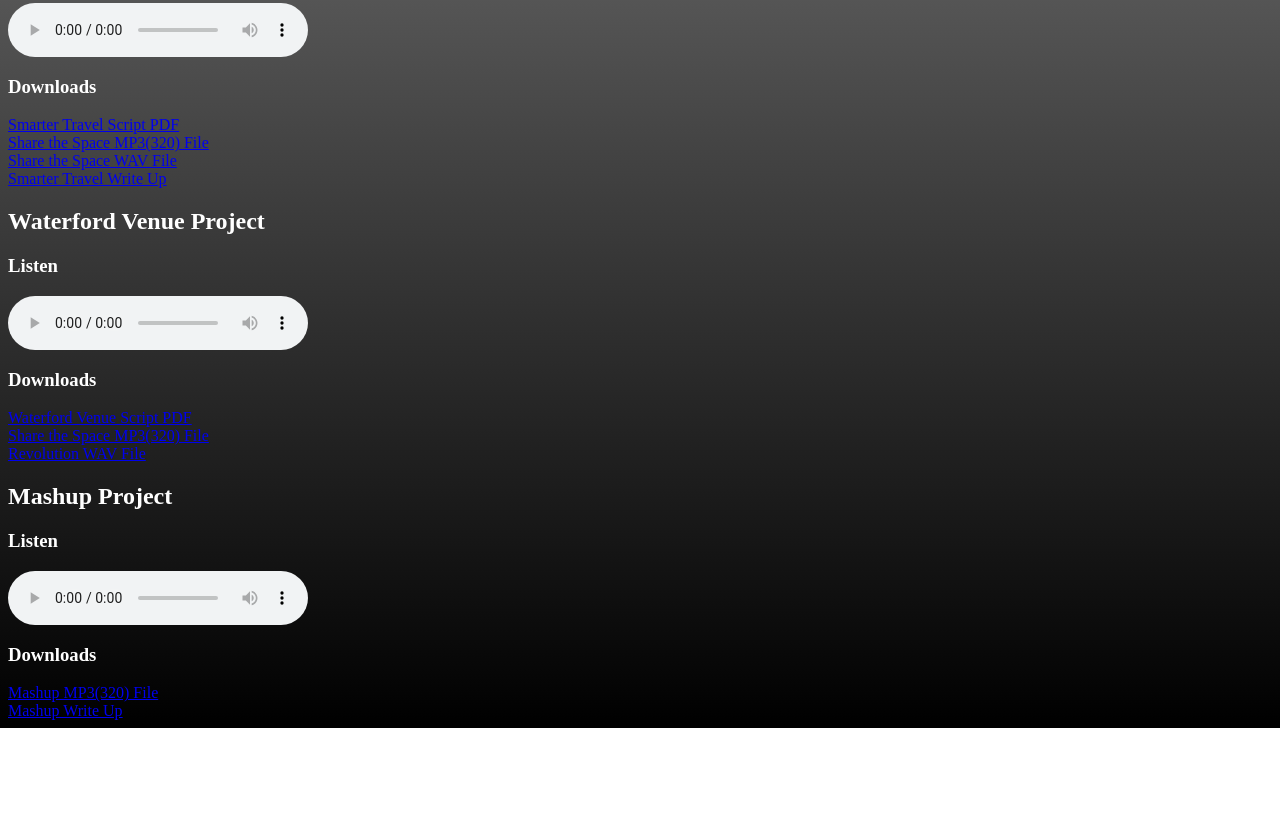
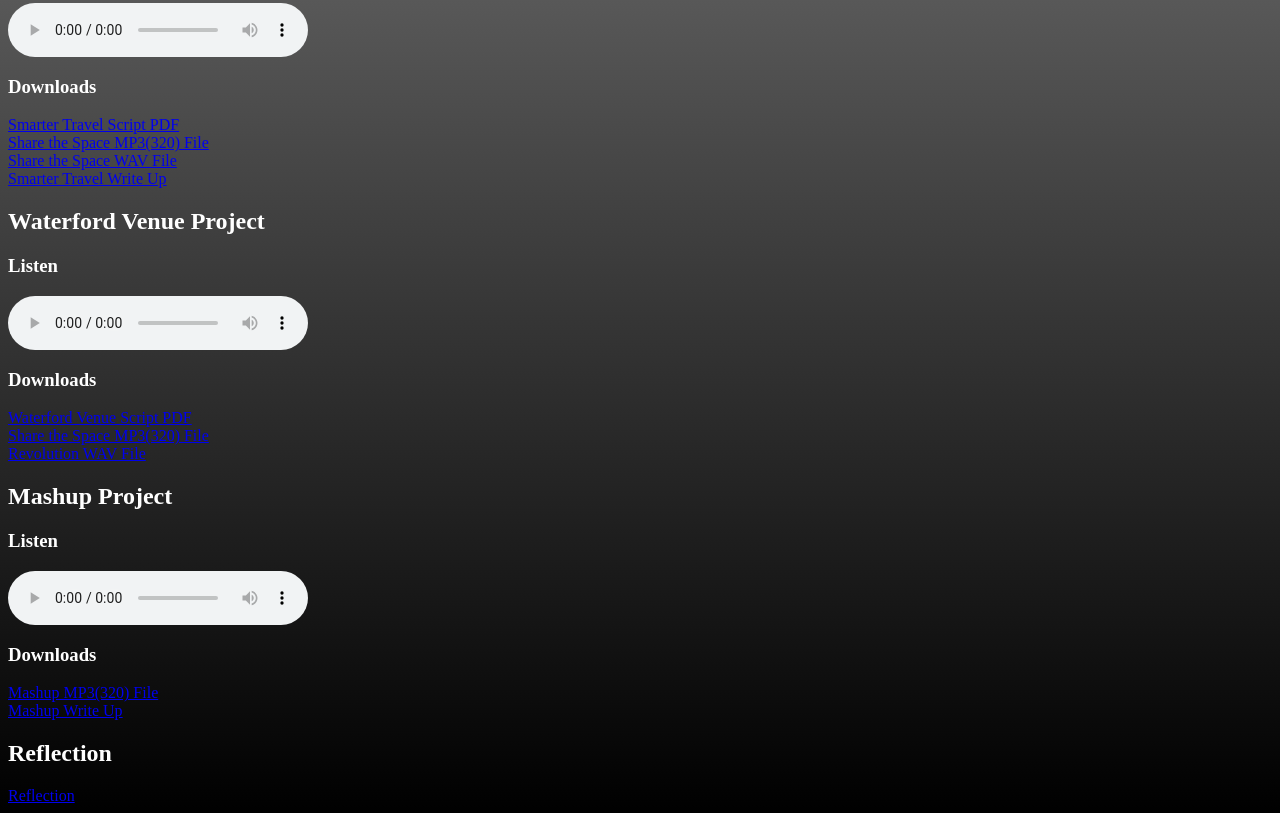
Before and after one commit to Murph908/Murph908.github.io, a plain HTML site: page index.html in a window 1280 px wide. Shown: the part 371-1184 px from the top of the page. Before the commit the page ends 1099 px from the top, so only its background shows below. Drawn offline with Linux system fonts and the light colour scheme.

Commit message:
Update index.html

```diff
--- a/index.html
+++ b/index.html
@@ -84,4 +84,8 @@
 
 <a href="(Amended)20094569OisinMurphyFinalMashup.mp3">Mashup MP3(320) File</a> <BR>
 <a href="20094569OisinMurphyMashupWriteUp.pdf">Mashup Write Up</a> <BR>
+
+   <h2>Reflection</h2>
+   <a href="20094569OisinMurphyReflection.pdf">Reflection</a> <BR>
+
 </body>
```
